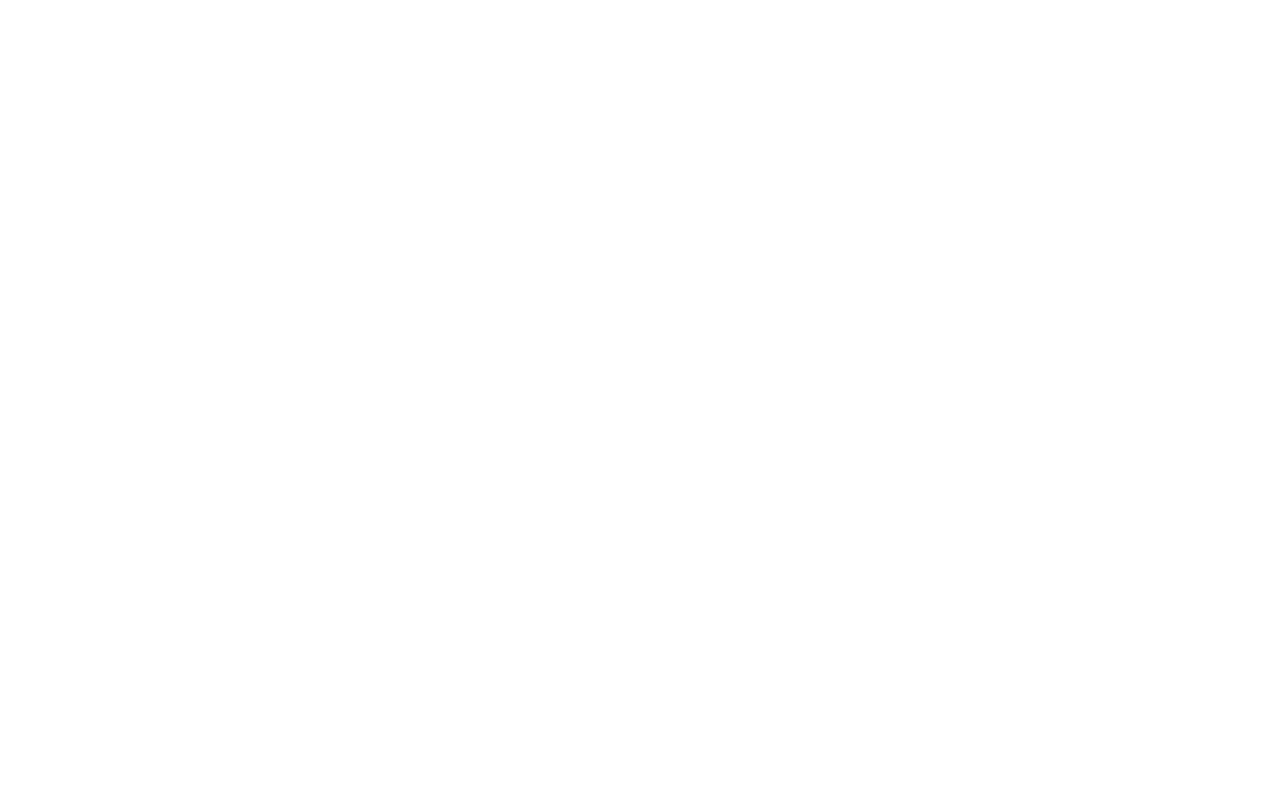
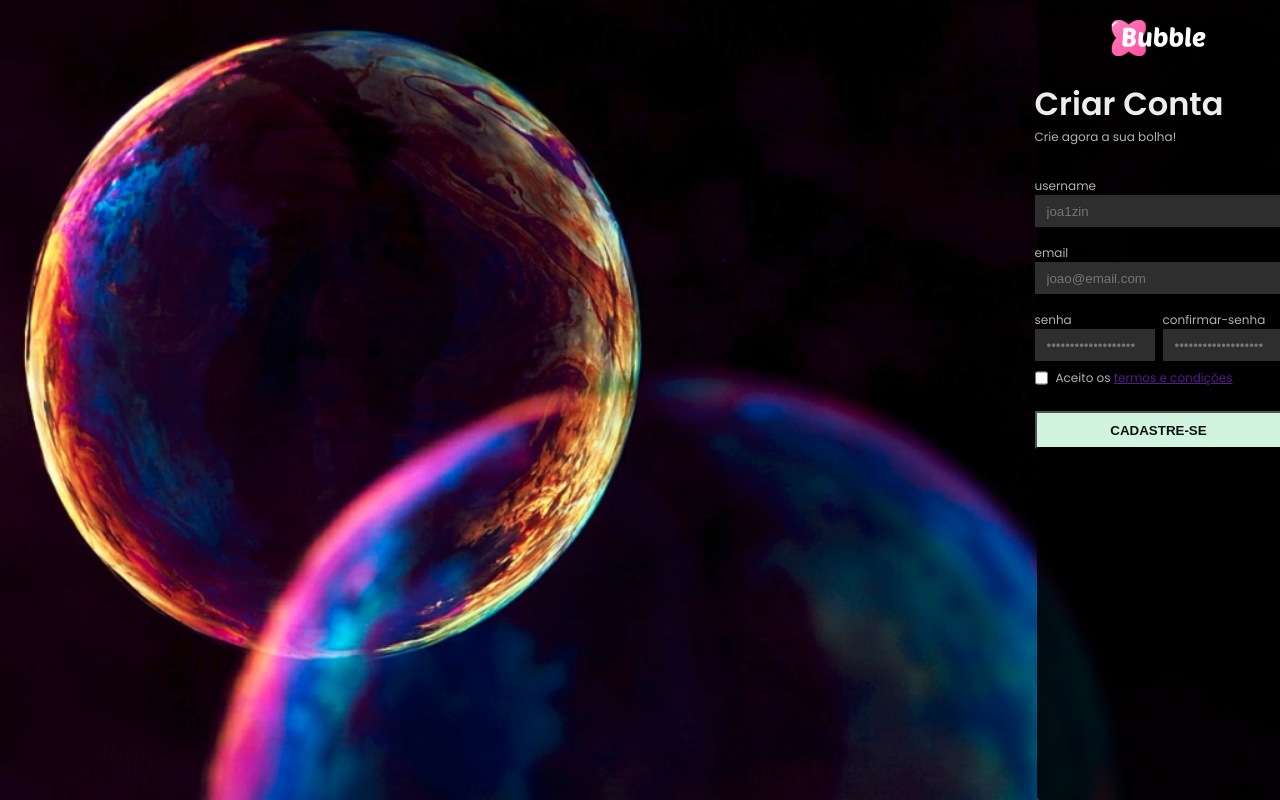
Before and after one commit to jvmotadev/socialMedia-Bubble, a React (Vite) app: page /cadastro in a window 1280 px wide. Before the commit this address had no page. Built offline with nearby package versions, Linux system fonts and the light colour scheme.

Commit message:
feat: :sparkles: Criação da pagina Cadastro
Criado a pagina cadastro

```diff
--- /dev/null
+++ b/src/components/view/Cadastro/CriarConta.jsx
@@ -0,0 +1,229 @@
+import React from 'react'
+import styled from 'styled-components'
+import Input from '../../common/Input/Input'
+import Button from '../../common/Button/Button'
+
+const CriarConta = () => {
+    return (
+        <StyleBannerCadastro>
+            <div className='logo'>
+                <img src="./logo-bubble-w.svg" alt="" />
+            </div>
+            <section className='section'>
+                <div className='box-title'>
+                    <h1 className='font-1-xl'>Criar Conta</h1>
+                    <p className='font-1-xxs'>Crie agora a sua bolha!</p>
+                </div>
+                <form action="" className='form'>
+                    <div className='box-username'>
+                        <span className='font-1-xxs'>username</span>
+                        <Input className='box-input'
+                            name={"username"}
+                            type={"text"}
+                            required={"required"}
+                            placeholder={"joa1zin"}
+                            width={"15.5rem"}
+                            height={"2rem"}
+                        />
+                    </div>
+                    <div className='box-email'>
+                        <span className='font-1-xxs'>email</span>
+                        <Input className='box-input'
+                            name={"email"}
+                            type={"email"}
+                            required={"required"}
+                            placeholder={"joao@email.com"}
+                            width={"15.5rem"}
+                            height={"2rem"}
+                        />
+                    </div>
+                    <div className='box-senha'>
+                        <div>
+                            <span className='font-1-xxs'>senha</span>
+                            <Input
+                                name={"senha"}
+                                type={"password"}
+                                required={"required"}
+                                placeholder={"•••••••••••••••••••"}
+                                width={"7.5rem"}
+                                height={"2rem"}
+                            />
+                        </div>
+                        <div>
+                            <span className='font-1-xxs'>confirmar-senha</span>
+                            <Input
+                                name={"senha"}
+                                type={"password"}
+                                required={"required"}
+                                placeholder={"•••••••••••••••••••"}
+                                width={"7.5rem"}
+                                height={"2rem"}
+                            />
+                        </div>
+                    </div>
+                    <div className='box-check'>
+                        <input type="checkbox" />
+                        <span className='font-1-xxs'>Aceito os  <a href="">termos e condições</a></span>
+                    </div>
+                    <Button
+                        type = "submit"
+                        width={"15.5rem"}
+                        font-size={"12px"}
+                        height={"1rem"}
+                        texto={"CADASTRE-SE"}
+                        variant={'buttonForms'}
+                        />
+                </form>
+            </section>
+        </StyleBannerCadastro>
+    )
+}
+
+export default CriarConta
+
+const StyleBannerCadastro = styled.div`
+//------------------------dimensionamento para mobile-first------------------------//
+height: 507px;
+display: flex;
+align-items: center;
+flex-direction: column;
+margin: 80px 52px;
+border-radius: 4px;
+background: rgba(0, 0, 0, 0.85);
+
+    .logo{
+        margin-top: 20px;
+        width: 95px;
+        height: 36px;
+    }
+
+    .box-title{
+        margin-bottom: 30px;
+    }
+
+    .box-title h1{
+        color: ${(props) => props.theme.colors.white.w200};
+    }
+
+    .box-title p{
+        color: ${(props) => props.theme.colors.grey.g100};
+    }
+
+    .box-username{
+        margin-bottom: 16px;
+    }
+
+    .box-email{
+        margin-bottom: 16px;
+    }
+
+    .box-senha{
+        gap: 8px;
+        display: flex;
+        margin-bottom: 8px;
+    }
+
+    .box-check{
+        display: flex;
+        gap: 8px;
+        margin-bottom: 24px;
+    }
+
+    .form span{
+        color: ${(props) => props.theme.colors.grey.g100};
+    }
+
+    .form input{
+        color: ${(props) => props.theme.colors.white.w200};
+        padding: 8px 12px;
+        border: none;
+    }
+
+    .section{
+        margin: 24px 64px 65px 64px;
+    }
+
+    button{
+        font-weight: bold;
+    }
+
+    //---------------------------------------------------------------------------//
+
+
+        @media (min-width: 580px) and (max-width: 1000px){
+        margin: 72px 100px 107px 104px;
+        height: 756px;
+
+        .logo{
+            margin-top: 20px;
+            width: 114px;
+            height: 43px;
+        }
+
+        .box-title{
+            margin-bottom: 60px;
+        }
+
+        .box-username{
+            margin-bottom: 32px;
+            display: flex;
+            flex-direction: column;
+    }
+
+        .box-email{
+            display: flex;
+            flex-direction: column;
+            margin-bottom: 32px;
+        }
+
+        .box-senha{
+            gap: 8px;
+            display: flex;
+            margin-bottom: 8px;
+        }
+
+        .box-senha div{
+            display: flex;
+            flex-direction: column;
+        }
+
+        .box-check{
+            display: flex;
+            gap: 8px;
+            margin-bottom: 24px;
+        }
+
+        .box-username input{
+            width: 372px;
+        }
+
+        .box-email input{
+            width: 372px;
+        }
+        .box-senha input{
+            width: 182px;
+        }
+
+        button{
+            width: 377px;
+        }
+
+        .section{
+            margin: 80px 92px 189px;
+        }
+    }
+
+    @media (min-width: 768px) and (max-width: 1024) {
+        min-height: 100vh;
+        margin: 0 0 0 523px;
+}
+
+    @media (min-width: 1025px){
+        min-height: 100vh;
+        margin: 0 0 0 1037px;
+
+}
+
+
+
+`
--- a/src/main.jsx
+++ b/src/main.jsx
@@ -8,7 +8,7 @@ import { tema } from './style/theme'
 ReactDOM.createRoot(document.getElementById('root')).render(
   <React.StrictMode>
     <ThemeProvider theme={tema}>
-      <GlobalStyle></GlobalStyle>
+      <GlobalStyle/>
       <AppRoutes />
     </ThemeProvider>
   </React.StrictMode>,
--- /dev/null
+++ b/src/pages/Cadastro/Cadastro.jsx
@@ -0,0 +1,28 @@
+import styled from "styled-components"
+import CriarConta from "../../components/view/Cadastro/CriarConta"
+
+
+const Cadastro = () => {
+    return (
+        <CadastroPageStyle>
+            <div className="container">
+                <CriarConta/>
+            </div>
+        </CadastroPageStyle>
+    )
+}
+
+export default Cadastro
+
+const CadastroPageStyle = styled.main`
+    display: flex;
+    flex-direction: column;
+
+    .container{
+        max-width: 100vw;
+        min-height: 100vh;
+        background-image: url("./bg-cadastro.png");
+        background-size: cover;
+    }
+
+`
--- a/src/routes.jsx
+++ b/src/routes.jsx
@@ -1,7 +1,7 @@
 import { BrowserRouter, Route, Routes } from "react-router-dom";
 import LandingPage from "./pages/LandingPage/LandingPage";
 // import Login from "./pages/Login";
-// import Cadastro from "./pages/Cadastro";
+import Cadastro from "./pages/Cadastro/Cadastro";
 // import RedefinirSenha from "./pages/RedefinirSenha";
 // import Feed from "./pages/Feed";
 // import TermoseCondicoes from "./pages/TermoseCondicoes"
@@ -11,8 +11,8 @@ const AppRoutes = () => {
     <BrowserRouter>
       <Routes>
         <Route path="/" element={<LandingPage />} />
+        <Route path="/cadastro" element={<Cadastro />} />
         {/* <Route path="/login" element={<Login />} />
-        <Route path="/cadastro" element={<Cadastro />} />
         <Route path="/redefinir-senha" element={<RedefinirSenha />} />
         <Route path="/feed" element={<Feed />} />
         <Route path="/termos-e-condicoes" element={<TermoseCondicoes />} /> */}
--- a/src/Style/GlobalStyle.js
+++ b/src/style/GlobalStyle.js
@@ -8,6 +8,9 @@ export const GlobalStyle = createGlobalStyle`
 }
 
 	//classes para a fonte Poppins
+	.font-1-xxs {
+			font: 400 0.75rem "Poppins", sans-serif;
+	}
 	.font-1-xs {
 			font: 500 0.75rem "Poppins", sans-serif;
 	}
```
Also changed, not shown: public/bg-cadastro.png (added), public/logo-bubble-w.svg (added), src/style/theme.js (renamed from src/Style/theme.js).
